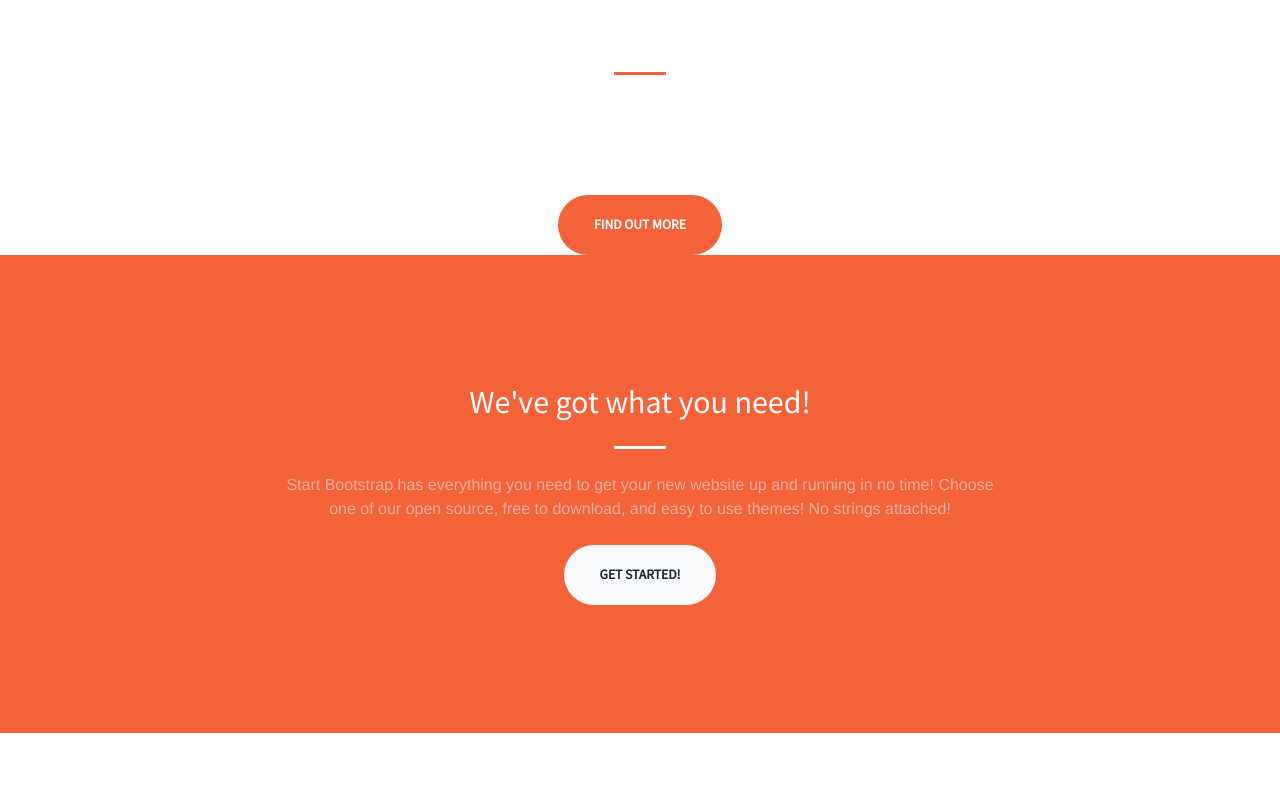
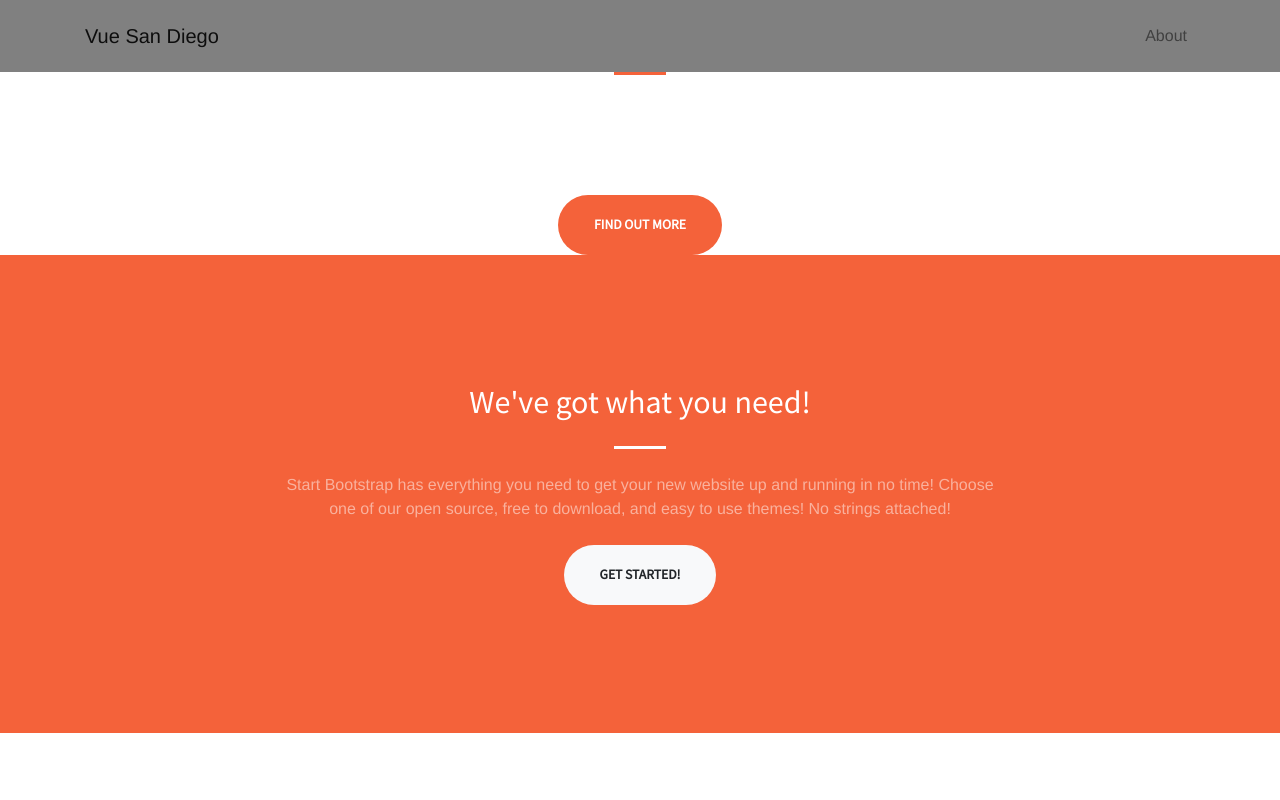
Before and after one commit to ernestviola/website, a Vue app: page / in a window 1280 px wide. Shown: the top 800 px of the page. Built offline with nearby package versions, Linux system fonts and the light colour scheme.

Commit message:
Header props

```diff
--- a/src/App.vue
+++ b/src/App.vue
@@ -1,7 +1,7 @@
 <template>
   <div id="app">
-    <vsd-header />
-    <vsd-header />
+    <vsd-header title="Vue San Diego"/>
+
   <!-- Masthead -->
   <header class="masthead">
     <div class="container h-100">
--- a/src/components/root/Header.vue
+++ b/src/components/root/Header.vue
@@ -1,8 +1,8 @@
 <template>
   <!-- Navigation -->
-  <nav class="navbar navbar-expand-lg navbar-light fixed-top py-3" id="mainNav">
+  <nav class="vsd-header navbar navbar-expand-lg navbar-light fixed-top py-3">
     <div class="container">
-      <a class="navbar-brand js-scroll-trigger" href="#page-top">Vue San Diego</a>
+      <a class="navbar-brand js-scroll-trigger" href="#page-top">{{ title }}</a>
       <button class="navbar-toggler navbar-toggler-right" type="button" data-toggle="collapse" data-target="#navbarResponsive" aria-controls="navbarResponsive" aria-expanded="false" aria-label="Toggle navigation">
         <span class="navbar-toggler-icon"></span>
       </button>
@@ -10,18 +10,23 @@
         <ul class="navbar-nav ml-auto my-2 my-lg-0">
           <li class="nav-item">
             <a class="nav-link js-scroll-trigger" href="#about">About</a>
-          </li>
-          <li class="nav-item">
-            <a class="nav-link js-scroll-trigger" href="#services">Services</a>
-          </li>
-          <li class="nav-item">
-            <a class="nav-link js-scroll-trigger" href="#portfolio">Portfolio</a>
-          </li>
-          <li class="nav-item">
-            <a class="nav-link js-scroll-trigger" href="#contact">Contact</a>
+            <!-- <router-link to="" >About</router-link> -->
           </li>
         </ul>
       </div>
     </div>
   </nav>
 </template>
+
+<script>
+export default {
+  props: ['title']
+}
+</script>
+
+
+<style>
+.vsd-header {
+  background: grey;
+}
+</style>
```
